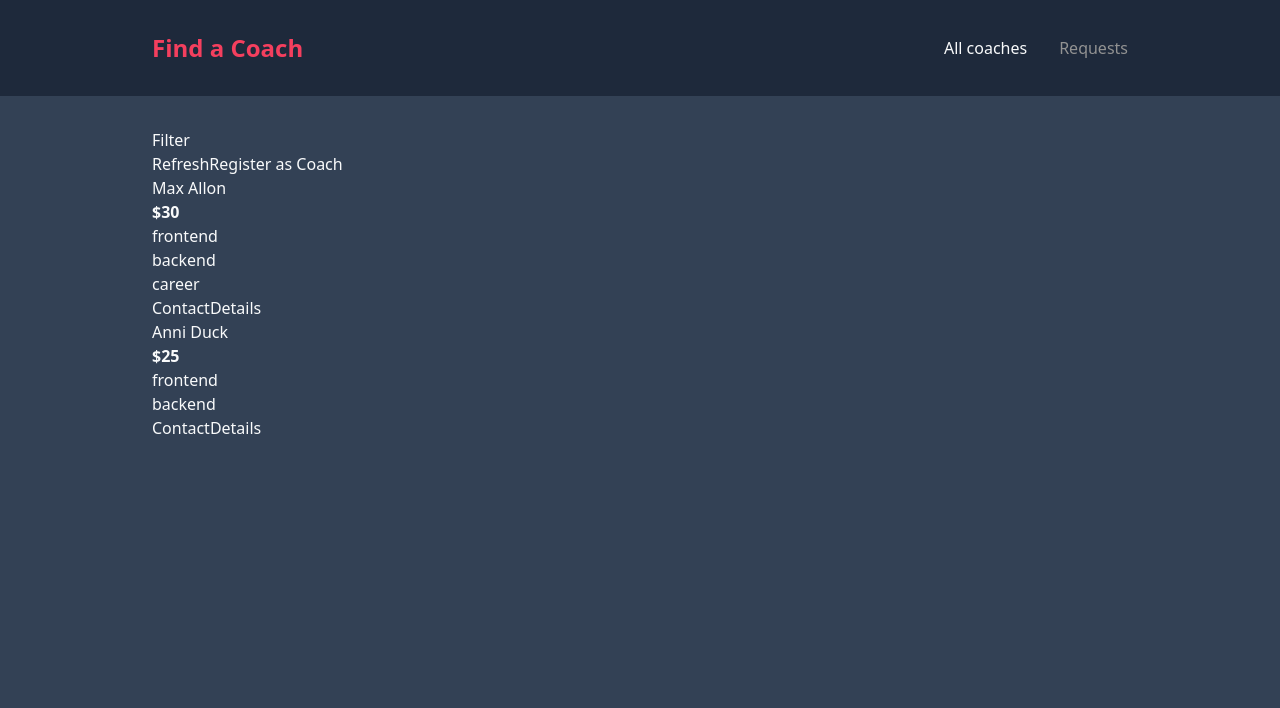
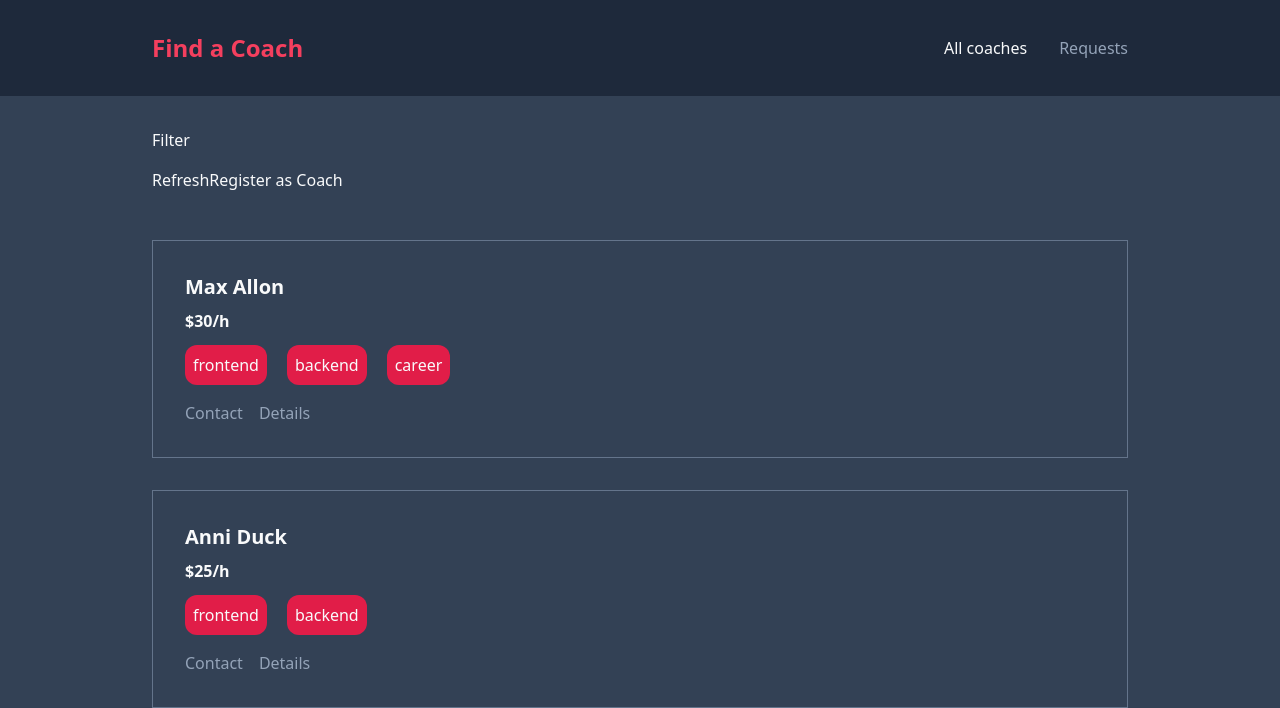
Before and after one commit to KacperNlp/Find-a-coach, a Vue app: page /coaches in a window 1280 px wide. Shown: the top 708 px of the page. Built offline with nearby package versions, Linux system fonts and the light colour scheme.

Commit message:
Add styles for AppCoachItem component

```diff
--- a/src/components/coaches/AppCoachItem.vue
+++ b/src/components/coaches/AppCoachItem.vue
@@ -1,15 +1,21 @@
 <template>
-  <li>
-    <h3>{{ fullName }}</h3>
-    <p>
-      <strong>${{ hourlyRate }}</strong>
+  <li class="border border-slate-500 py-4 md:py-8 px-2 sm:px-4 md:px-8">
+    <h3 class="mb-2 text-xl font-bold">{{ fullName }}</h3>
+    <p class="mb-3">
+      <strong>${{ hourlyRate }}/h</strong>
     </p>
-    <ul>
-      <li v-for="area in areas" :key="area">{{ area }}</li>
+    <ul class="flex gap-5 mb-4">
+      <li
+        v-for="area in areas"
+        :key="area"
+        class="p-2 bg-rose-600 rounded-xl cursor-default"
+      >
+        {{ area }}
+      </li>
     </ul>
-    <div>
-      <router-link :to="getContactUrl">Contact</router-link>
-      <router-link :to="getDetailsUrl">Details</router-link>
+    <div class="flex gap-4">
+      <router-link :to="getContactUrl" class="link-hover">Contact</router-link>
+      <router-link :to="getDetailsUrl" class="link-hover">Details</router-link>
     </div>
   </li>
 </template>
--- a/src/layouts/TheHeader.vue
+++ b/src/layouts/TheHeader.vue
@@ -7,12 +7,12 @@
         </h1>
         <ul class="flex gap-8">
           <li class="nav-link">
-            <router-link to="/coaches" class="router-link"
+            <router-link to="/coaches" class="link-hover"
               >All coaches</router-link
             >
           </li>
           <li class="nav-link">
-            <router-link to="/requests" class="router-link"
+            <router-link to="/requests" class="link-hover"
               >Requests</router-link
             >
           </li>
@@ -23,16 +23,7 @@
 </template>
 
 <style scoped>
-.router-link {
-  color: #929292;
-  transition: 0.3s;
-}
-
-.router-link:hover {
-  color: #f43f5e;
-}
-
-.router-link.router-link-active {
+.router-link-active {
   color: #f9fafb;
 }
 </style>
--- a/src/pages/coaches/CoachList.vue
+++ b/src/pages/coaches/CoachList.vue
@@ -1,11 +1,11 @@
 <template>
   <section>Filter</section>
   <section>
-    <div>
+    <div class="mt-4 mb-12">
       <button>Refresh</button>
       <router-link to="/register">Register as Coach</router-link>
     </div>
-    <ul v-if="hasCoaches">
+    <ul v-if="hasCoaches" class="grid gap-8">
       <app-coach-item
         v-for="coach in coaches.getCoaches"
         :key="coach.id"
--- a/src/style.css
+++ b/src/style.css
@@ -6,4 +6,8 @@
   .nav-link {
     @apply text-sm md:text-base
   }
+
+  .link-hover {
+    @apply text-slate-400 hover:text-rose-500 duration-200
+  }
 }
```
